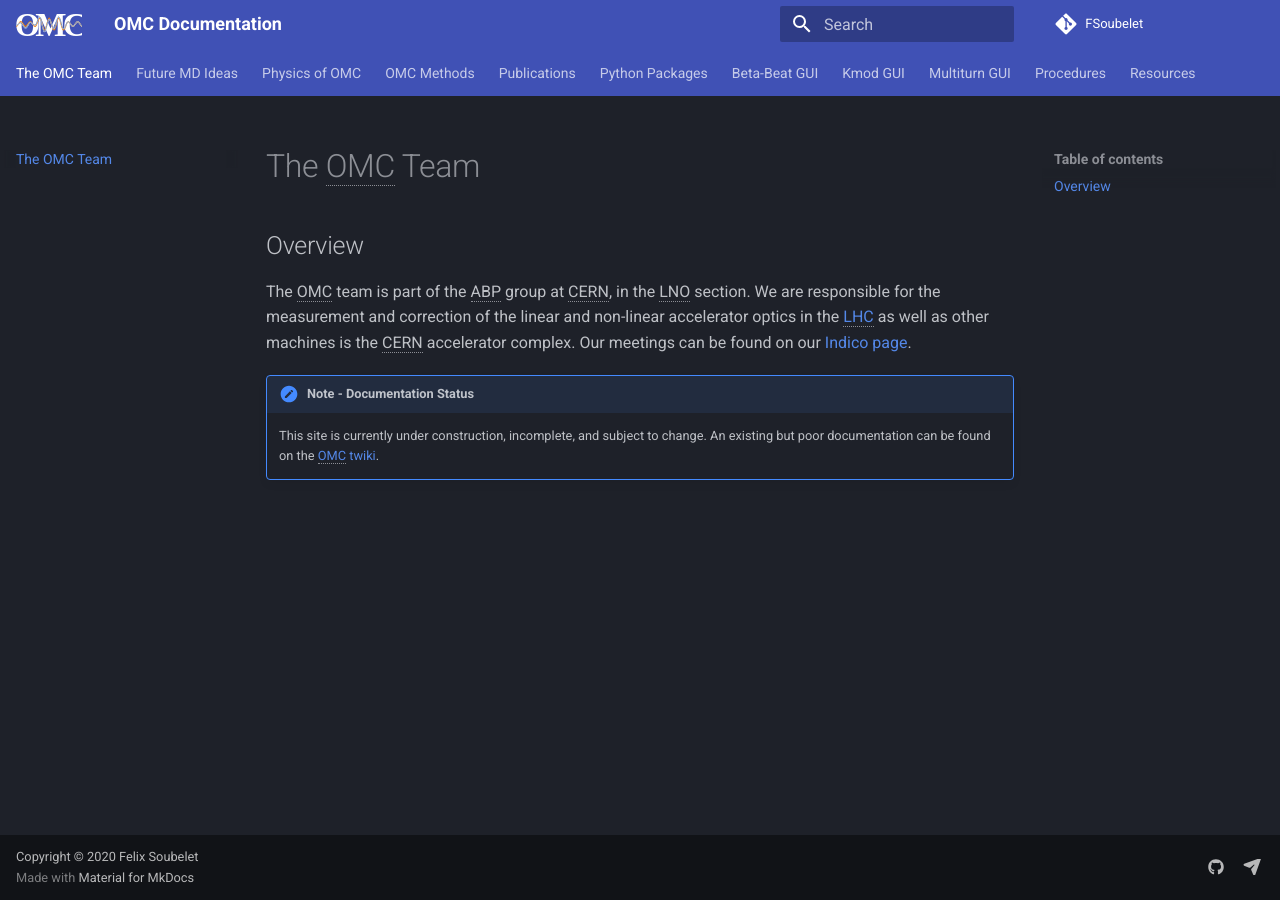
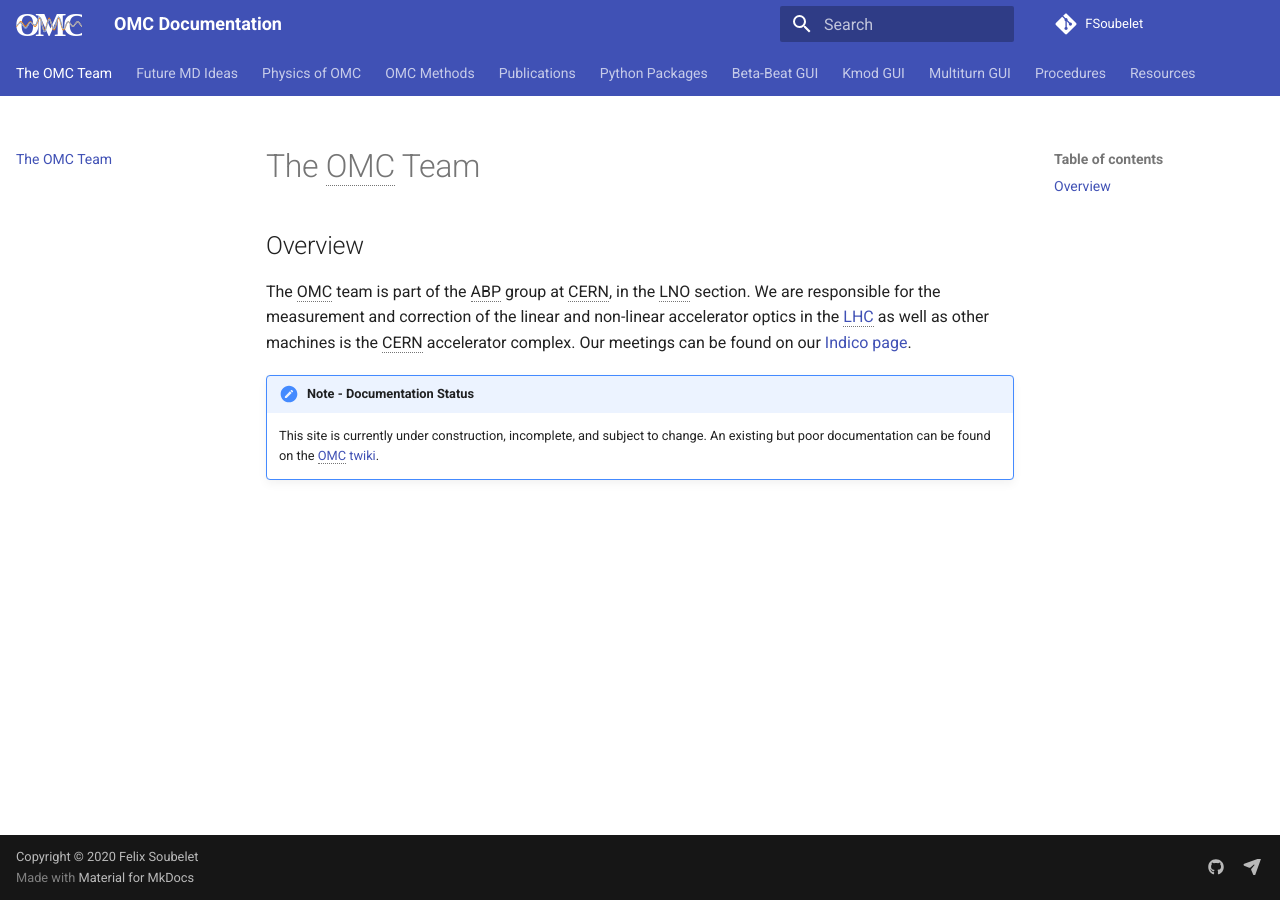
Before and after one commit to pylhc/pylhc.github.io, an MkDocs documentation site: the page built from docs/index.md, in a window 1280 px wide. Built offline with MkDocs 1.6.1 and Material for MkDocs 9.7.7, drawn with Linux system fonts in a browser that asks for light colours.

Commit message:
Real code fix + remove darkmode again

```diff
--- a/docs/css/extra.css
+++ b/docs/css/extra.css
@@ -47,13 +47,10 @@ a.cern_internal {
     font-weight: normal;
 }
 
-<<<<<<< Updated upstream
-=======
 .md-typeset .nodeco > summary code {
     background-color: var(--md-code-bg-color);
 }
 
->>>>>>> Stashed changes
 .md-typeset .nodeco > p {
     background-color: var(--md-primary-bg-color);
     padding: 0 0 0 0.5rem;
--- a/mkdocs.yml
+++ b/mkdocs.yml
@@ -33,7 +33,7 @@ theme:
     - navigation.tabs
     - navigation.instant
   palette:
-    scheme: slate
+    scheme: preference
     primary: indigo
     accent: amber #red
   font:
```
